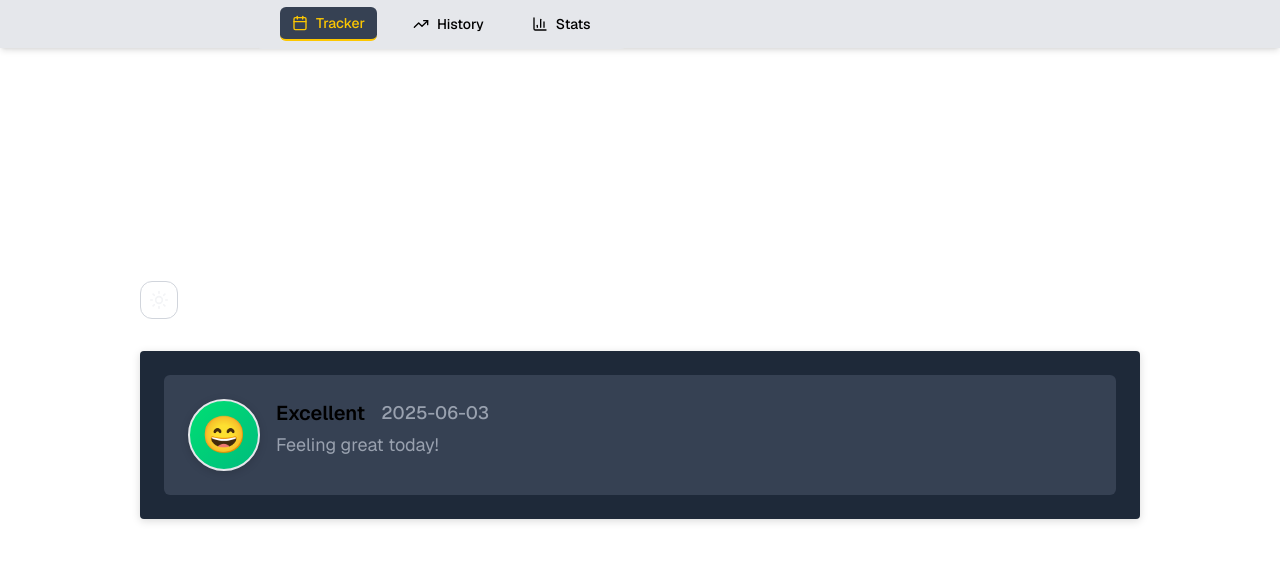
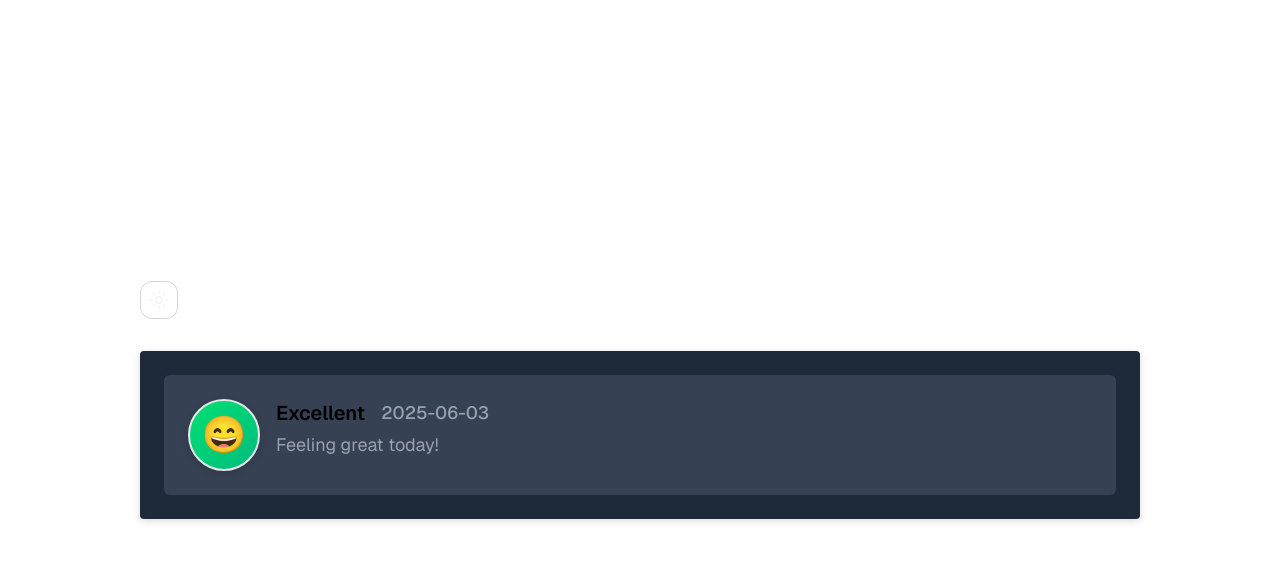
Before and after one commit to seatherly-banyanlabs/team2-project, a Next.js app: page / in a window 1280 px wide. Shown: the top 562 px of the page. Built offline with nearby package versions, Linux system fonts and the light colour scheme.

Commit message:
feat: NavigationTab

```diff
--- a/app/page.tsx
+++ b/app/page.tsx
@@ -1,7 +1,7 @@
 import ThemeToggle from "@/components/ThemeToggle";
 import Image from "next/image";
 import MoodHistoryEntry, { MoodEntry } from "@/components/MoodHistoryEntry";
-import NavigationTabs from "@/components/NavigationTabs"; // Ensure the correct path
+
 
 export default function Home() {
   const sampleEntry: MoodEntry = {
@@ -14,7 +14,7 @@ export default function Home() {
     <div className="grid grid-rows-[20px_1fr_20px] items-center justify-items-center min-h-screen p-8 pb-20 gap-16 sm:p-20 font-[family-name:var(--font-geist-sans)]">
       <main className="flex flex-col gap-[32px] row-start-2 items-center sm:items-start">
         <ThemeToggle />
-      <NavigationTabs />
+
 
 
         <MoodHistoryEntry entry={sampleEntry} />
```
